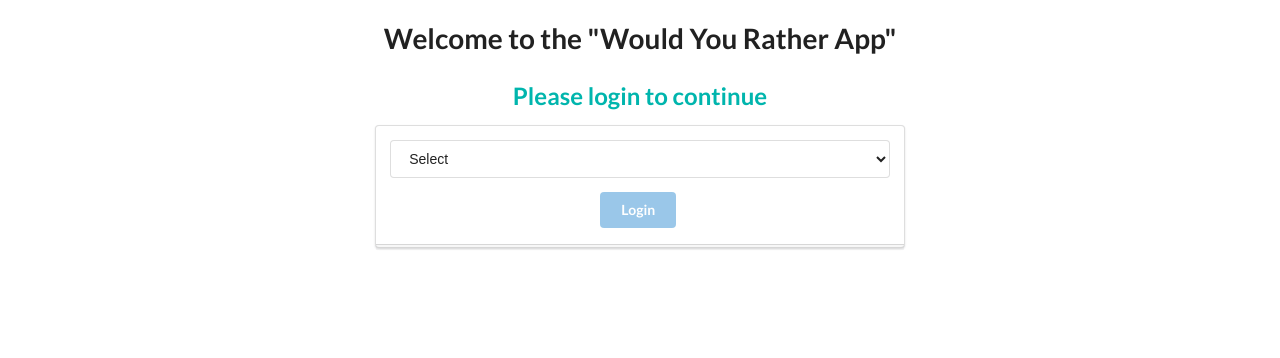
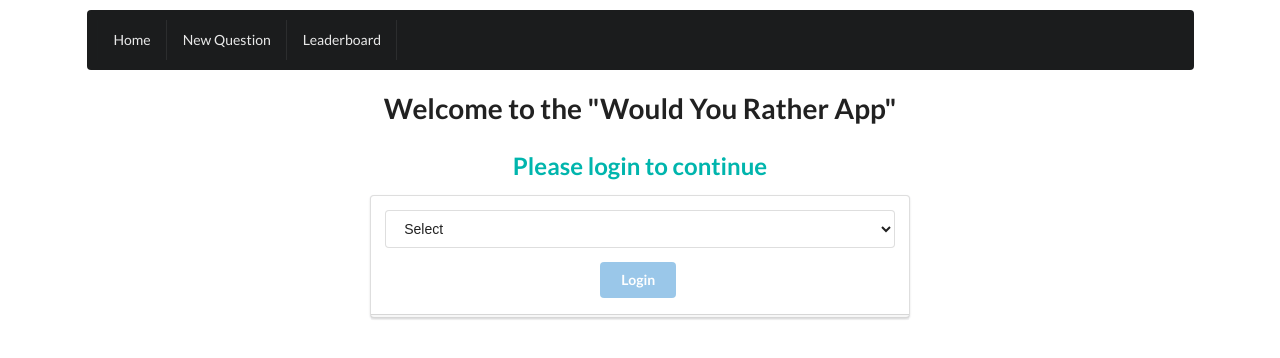
Before and after one commit to AbubakerShekhani/would-you-rather-udacity, a React (Create React App) app: page / in a window 1280 px wide. Shown: the top 358 px of the page. Built offline with nearby package versions, Linux system fonts and the light colour scheme.

Commit message:
Add routing and routes

```diff
--- a/src/components/App.js
+++ b/src/components/App.js
@@ -2,29 +2,59 @@ import React, {Component } from 'react'
 import {connect} from 'react-redux'
 import Login from './Login'
 import Dashboard from './Dashboard'
-import { BrowserRouter, Route, Switch } from 'react-router-dom'
+import { BrowserRouter, Route, Switch, Link } from 'react-router-dom'
 import QuestionDetails from './QuestionDetails'
 import NewQuestion from './NewQuestion'
+import Leaderboard from './Leaderboard'
+import { logoutUser } from '../actions/authentication'
+import { handleGetQuestions } from '../actions/questions'
+import ErrorPage from './ErrorPage'
 
 class App extends Component {
+
+  handleLogout = () => {
+
+    this.props.dispatch(logoutUser())
+
+
+  }
 
   render() {
 
     return (
+      <div>
+        <BrowserRouter>
           <div className='ui container'>
+            <div className="ui inverted menu">
+              <div className="ui container">
+                <Link to="/" className="item">Home</Link>
+                <Link to="/add" className="item">New Question</Link>
+                <Link to="/leaderboard" className="item">Leaderboard</Link>
+              </div>
+              { this.props.authenticated
+                &&
+                <div className="right menu">
+                  <a className="ui item">
+                    {this.props.authenticated}
+                  </a>
+                  <a className="ui item" onClick={this.handleLogout} >Logout</a>
+                </div> }
+            </div>
+          </div>
 
-          <BrowserRouter>
           { this.props.authenticated ?
           <Switch>
             <Route path="/" exact component={Dashboard} />
             <Route path="/questions/:id" exact component={QuestionDetails} />
             <Route path="/add" exact component={NewQuestion} />
+            <Route path="/leaderboard" exact component={Leaderboard} />
+            <Route path="/login" exact component={Login} />
+            <Route component={ErrorPage} />
           </Switch>
           :
           <Login />
           }
         </BrowserRouter>
-
       </div>
     )
   }
```
Lines whose indentation alone changed are shown as unchanged.
